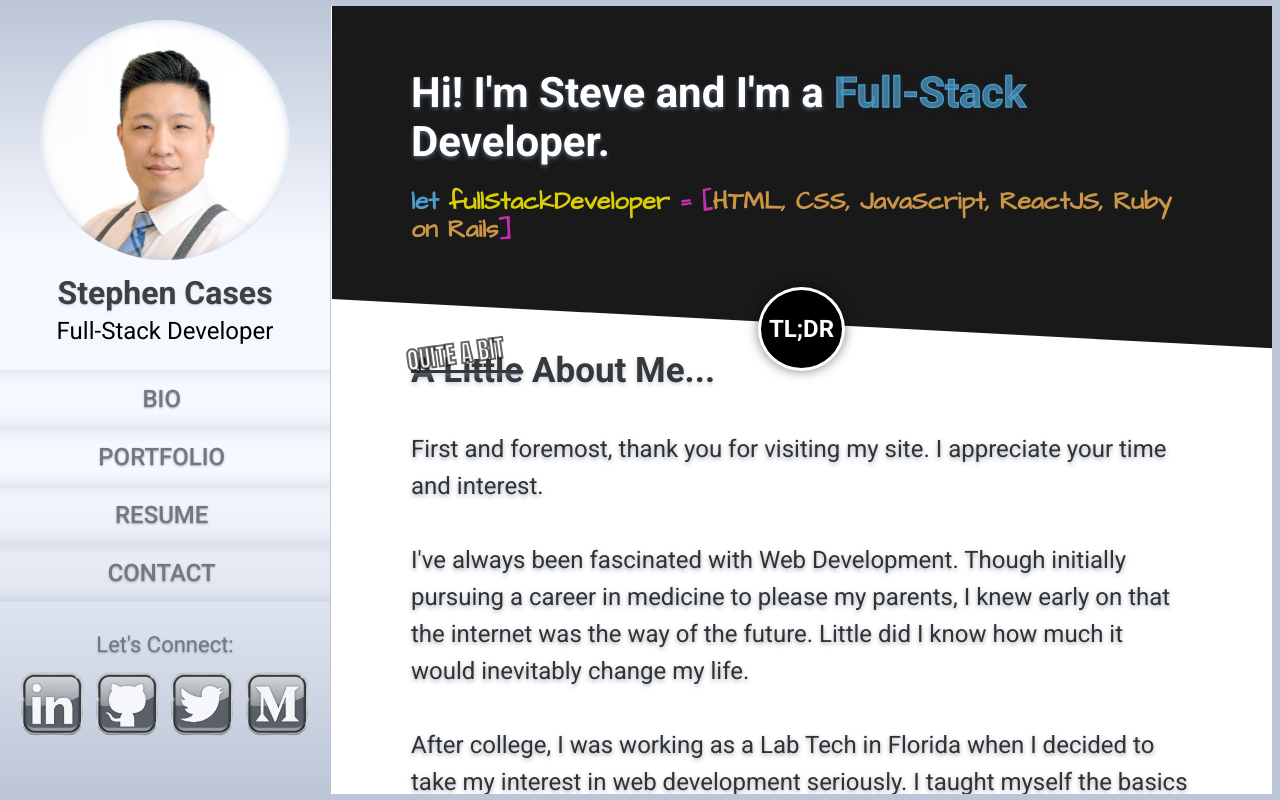
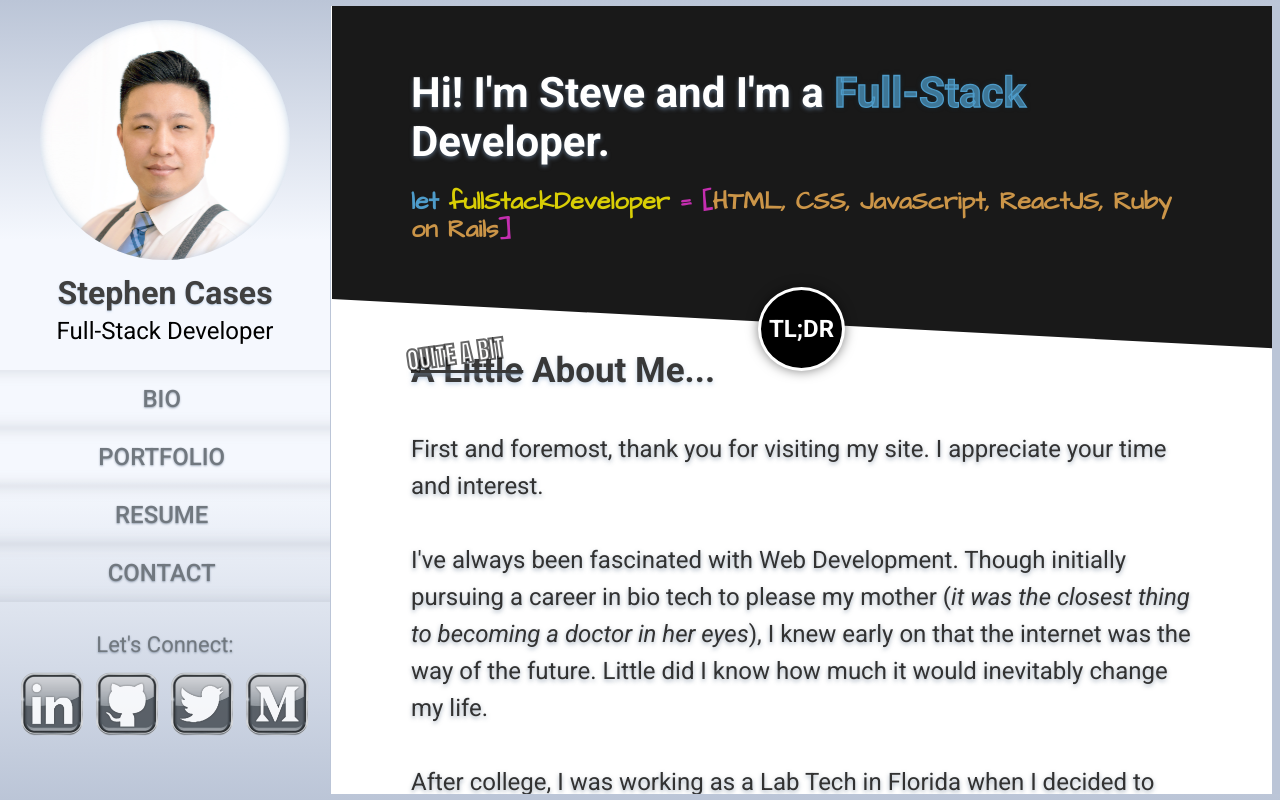
Before and after one commit to builtforsomethingbigger/stephencases.com, a React (Create React App) app: page / in a window 1280 px wide. Built offline with nearby package versions, Linux system fonts and the light colour scheme; no server answers.

Commit message:
Updated Bio

```diff
--- a/src/components/main/Bio.js
+++ b/src/components/main/Bio.js
@@ -31,9 +31,9 @@ import '../../styles/Bio.css';
                     <h1 className="bio-intro-about"><s>A Little</s> About Me...</h1>
                     <div className="aBit">QUITE A BIT</div>
                     <p className="bio-content pad-B-50">
-                    First and foremost, thank you for visiting my site. I appreciate your time and interest.
+                        First and foremost, thank you for visiting my site. I appreciate your time and interest.
                         <br/><br/>
-                        I've always been fascinated with Web Development. Though initially pursuing a career in medicine to please my parents, I knew early on that the internet was the way of the future. Little did I know how much it would inevitably change my life.
+                        I've always been fascinated with Web Development. Though initially pursuing a career in bio tech to please my mother (<i>it was the closest thing to becoming a doctor in her eyes</i>), I knew early on that the internet was the way of the future. Little did I know how much it would inevitably change my life.
                         <br/><br/>
                         After college, I was working as a Lab Tech in Florida when I decided to take my interest in web development seriously. I taught myself the basics through video tutorials and whatever I could find on w3schools. Before I knew it, I was building simple web pages for my friends and a few personal clients.
                         <br/><br/>
@@ -41,9 +41,9 @@ import '../../styles/Bio.css';
                         <br/><br/>
                         I ended up having a fairly successful career in the world of digital marketing. I gained a wealth of experience working for some reputable companies (<i>I won't bore you with the name-drops. You can view my resume page to find out more</i>). Unfortunately, I was laid off just around the time the pandemic hit.
                         <br/><br/>
-                        So, what to do? I had several opportunities lined up to continue my career with digital marketing, however, I realized I wasn't truly happy. After weighing my options, I decided to take another leap of faith and enrolled into the Flatiron School's Software Engineering program. For the next fifteen weeks, I was immersed in the world of full-stack development, learning core concepts of object-oriented programming, backend languages and frameworks such as Ruby on Rails, frontend languages and frameworks with JavaScript and ReactJS, along with RESTful APIs and more.
+                        So, what to do? After weighing my options, I decided to take another leap of faith and enrolled into the Flatiron School's Software Engineering program. For the next fifteen weeks, I was immersed in the world of full-stack development, learning core concepts of object-oriented programming, backend languages and frameworks such as Ruby on Rails, frontend languages and frameworks with JavaScript and ReactJS, along with RESTful APIs and more.
                         <br/><br/>
-                        Now, I'm ready and eager to start this new career path. With over a decade of frontend development experience, coupled with my new found Software Engineering skills in ReactJS and Ruby on Rails, the sky's the limit!
+                        Now, having over a decade of frontend development experience in digital marketing, coupled with my new found software engineering skills in ReactJS and Ruby on Rails, I'm ready for my next challenge!
                         <br/><br/><br/>
                     </p>
                     <br/>
@@ -59,7 +59,7 @@ import '../../styles/Bio.css';
                             <tbody>
                                 <tr>
                                     <td width="10" align="left" valign="top" style={{fontSize: 28, lineHeight: 1.2}}>-&nbsp;</td>
-                                    <td align="left"  style={{lineHeight: 1.8, paddingBottom: 20}}>Welcoming new opportunities to strengthen my skills as a developer.</td>
+                                    <td align="left"  style={{lineHeight: 1.8, paddingBottom: 20}}>Welcoming new opportunities to leverage and strengthen my skills as a developer.</td>
                                 </tr>
                             </tbody>
                         </table>
```
